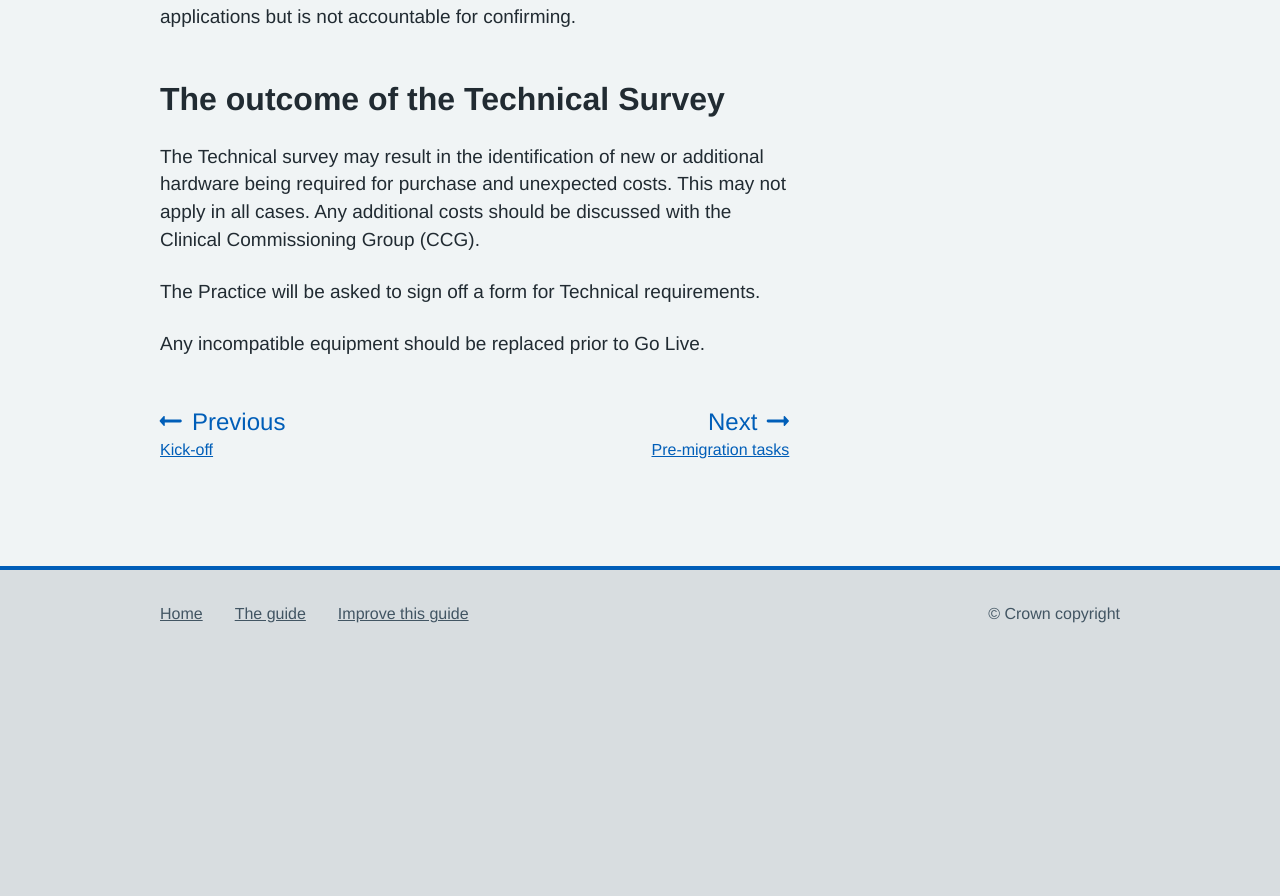
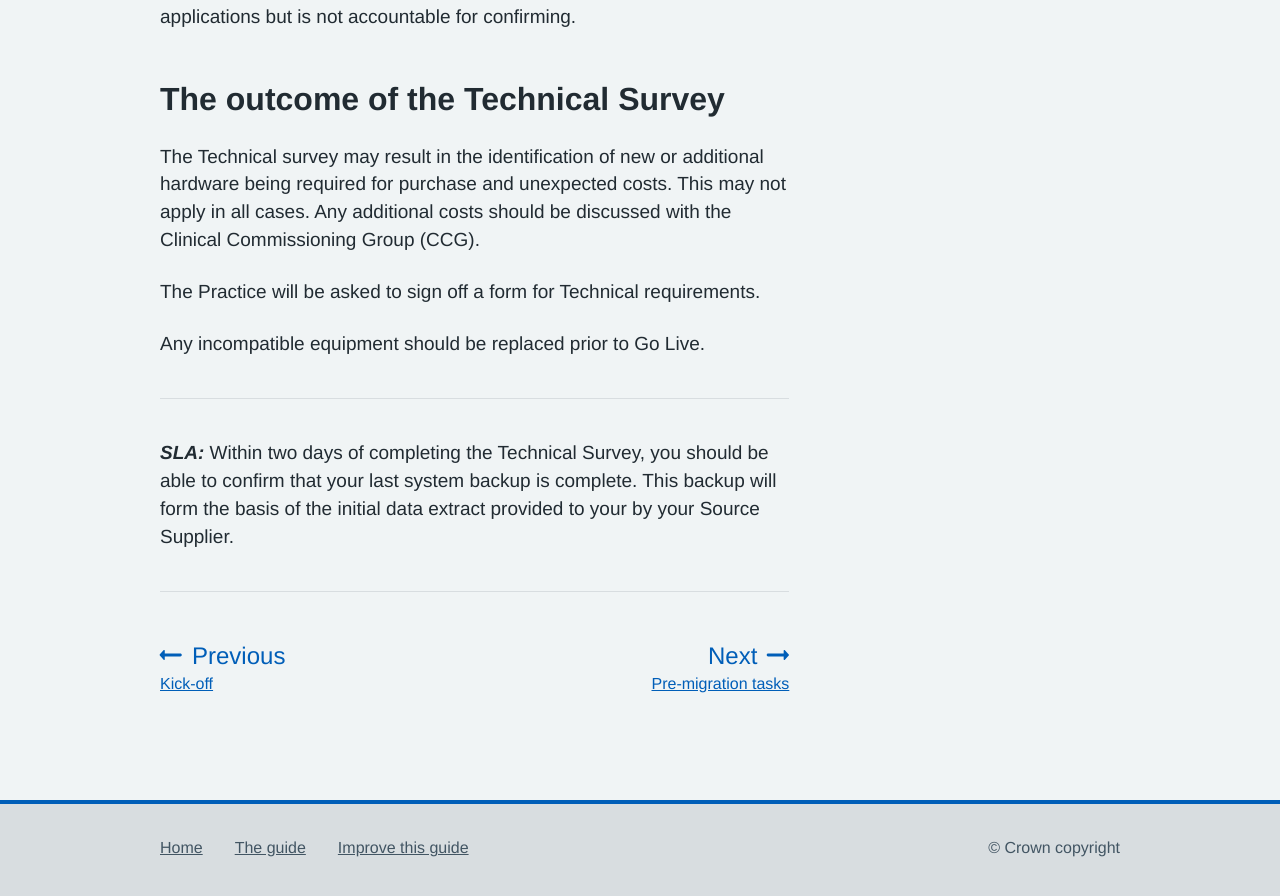
Before and after one commit to nhsconnect/prm-practice-migration, a Jekyll site: the page built from guide/02-technical-survey.md, in a window 1280 px wide and 900 px high, scrolled down 1630 px. Shown: the top 896 px of the window. Built offline with Jekyll 4.4.1, drawn with Linux system fonts in a browser that asks for light colours; some web fonts are replaced; before the commit the page ends 2296 px from its top, so only the background shows below that.

Commit message:
added part 1 of SLA from Step 7 of ancillary doc

```diff
--- a/guide/02-technical-survey.md
+++ b/guide/02-technical-survey.md
@@ -41,3 +41,8 @@ The Technical survey may result in the identification of new or additional hardw
 The Practice will be asked to sign off a form for Technical requirements.
 
 Any incompatible equipment should be replaced prior to Go Live.
+
+* * *
+**_SLA:_**  Within two days of completing the Technical Survey, you should be able to confirm that your last system backup is complete. This backup will form the basis of the initial data extract provided to your by your Source Supplier.
+* * *
+<!-- [UPLIFT] added reference to Step 7 SLA from the Ancillary Document (part 1 of the SLA box) -->
```
